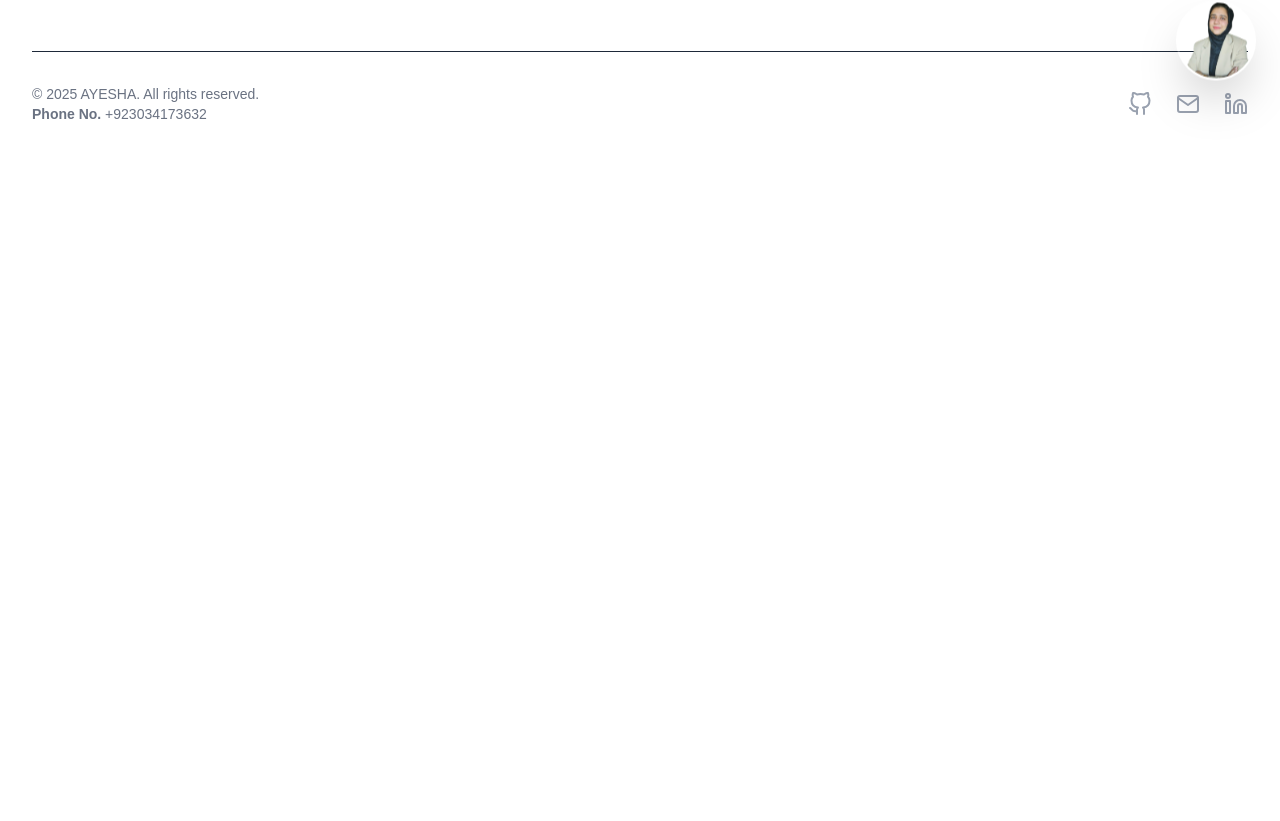
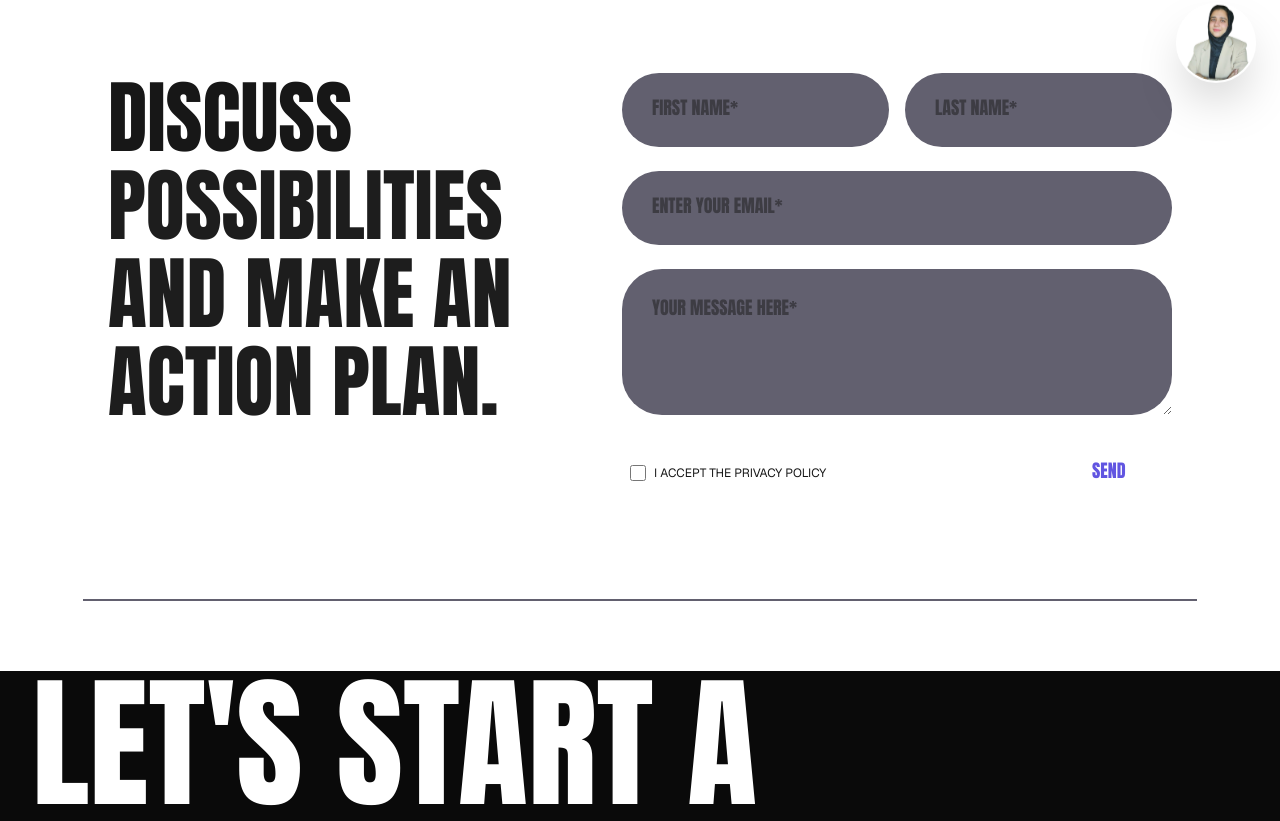
Before and after one commit to aslamayesha/Ayesha-sPortfolio, a Next.js app: page /contact in a window 1280 px wide. Shown: the part 693-1514 px from the top of the page. Before the commit the page ends 865 px from the top, so only its background shows below. Built offline with nearby package versions, Linux system fonts and the light colour scheme.

Commit message:
contact-page

```diff
--- a/src/app/contact/page.tsx
+++ b/src/app/contact/page.tsx
@@ -1,9 +1,15 @@
+"use client";
+import SectionContact from "@/components/pageSections/SectionContact";
+import CtaSection from "@/components/sections/CtaSection";
 import FirstSection from "@/components/sections/FirstSection";
 
 export default function Contact() {
   return (
     <div>
       <FirstSection title="contact" description="We will inquire thoughtfully, explore potentialities, and formulate an action plan. Let's create something incredible together."/>
+      <SectionContact />
+      <div className="border border-[#62606F] mx-auto w-[87%] mt-[100px] mb-[70px]"/>
+      <CtaSection />
     </div>
   );
 }
--- /dev/null
+++ b/src/components/pageSections/SectionContact.tsx
@@ -0,0 +1,55 @@
+export default function SectionContact() {
+  return (
+    <div className="ml-27 mt-[70px]">
+      <div className="flex justify-between mr-27">
+        <h2
+          className="text-whit w-xl text-[40px] sm:text-[50px] xl:text-[80px] leading-[1.1] uppercase font-medium mb-6 animate-fade-in animate-delay-3 hover-glow"
+          style={{ fontFamily: "Anton, sans-serif" }}
+        >
+          DISCUSS
+          <br />
+          <span className="animate-pulse-slow">
+            POSSIBILITIES <br />
+          </span>
+          <span className="animate-pulse-slow">
+            AND MAKE AN <br />
+          </span>
+          <span className="animate-pulse-slow">ACTION PLAN.</span>
+        </h2>
+
+        <div>
+          <div className="flex gap-4">
+            <input
+              type="text"
+              placeholder="FIRST NAME*"
+              className="bg-[#62606F] py-[25px] px-[30px] rounded-[64px] placeholder:font-[Anton] placeholder:text-[18px]"
+            />
+            <input
+              type="text"
+              placeholder="LAST NAME*"
+              className="bg-[#62606F] py-[25px] px-[30px] rounded-[64px] placeholder:font-[Anton] placeholder:text-[18px] "
+            />
+          </div>
+          <input
+            type="email"
+            placeholder="ENTER YOUR EMAIL*"
+            className="bg-[#62606F] w-full mt-6 py-[25px] px-[30px] rounded-[64px] placeholder:font-[Anton] placeholder:text-[18px] "
+          />
+          <textarea
+            placeholder="YOUR MESSAGE HERE*"
+            className="bg-[#62606F] w-full mt-6 py-[25px] h-[146px]  px-[30px] rounded-[40px] placeholder:font-[Anton] placeholder:text-[18px] "
+          />
+          <div className="flex justify-between items-center">
+            <div className="flex gap-2 items-center mt-6 ml-2">
+              <input type="checkbox" className="w-4 h-4 rounded-[10px] cursor-pointer" />
+              <p className=" font-sans text-[12px]">
+                I ACCEPT THE PRIVACY POLICY
+              </p>
+            </div>
+            <button className="bg-white text-[#6155E1] font-[Anton] text-[18px] py-[15px] px-[30px] cursor-pointer hover:bg-gray-300 transition-colors animate-scale-in animate-delay-3 hover-lift rounded-[64px] mt-5 mr-4">SEND</button>
+          </div>
+        </div>
+      </div>
+    </div>
+  );
+}
```
